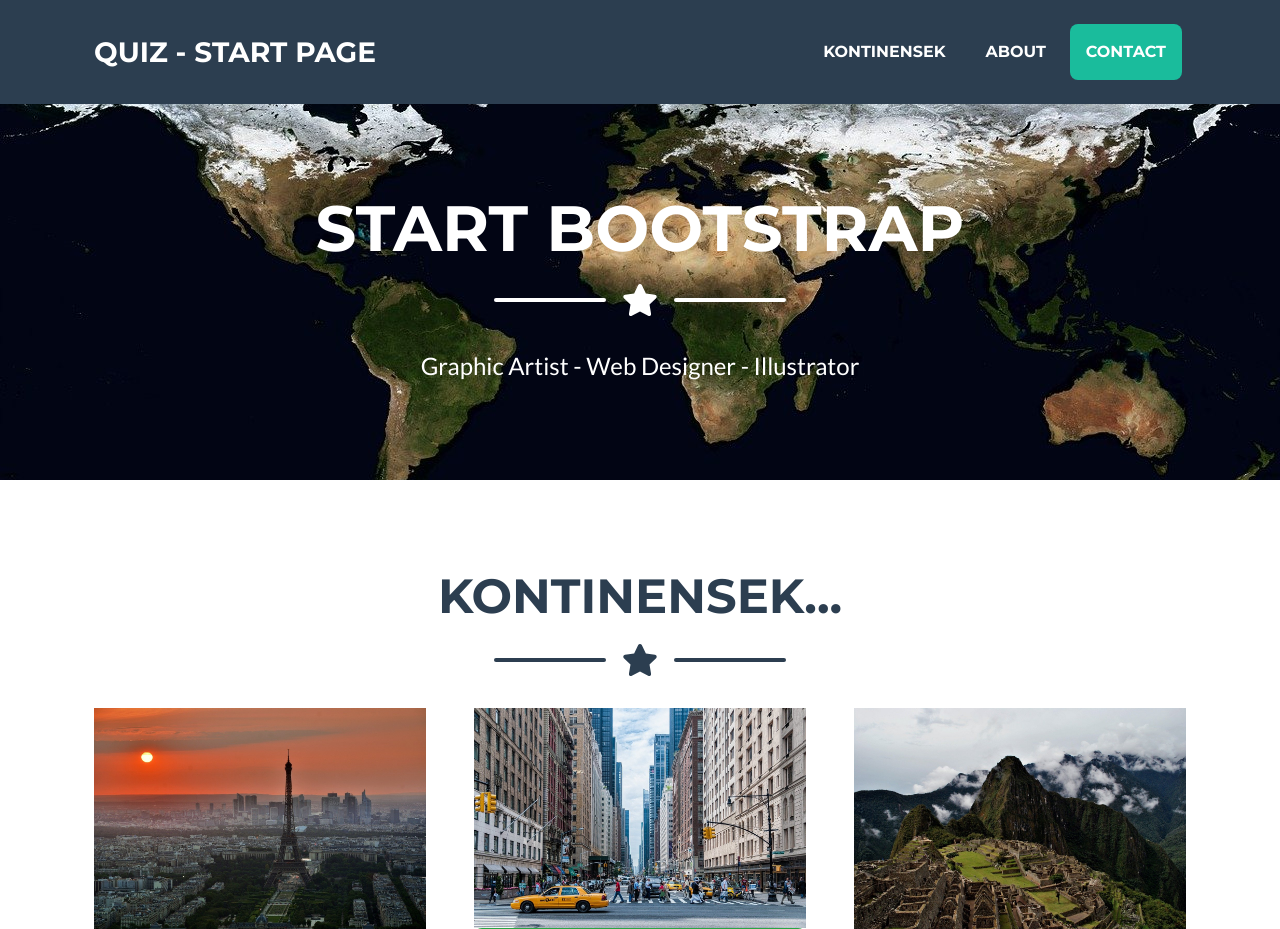
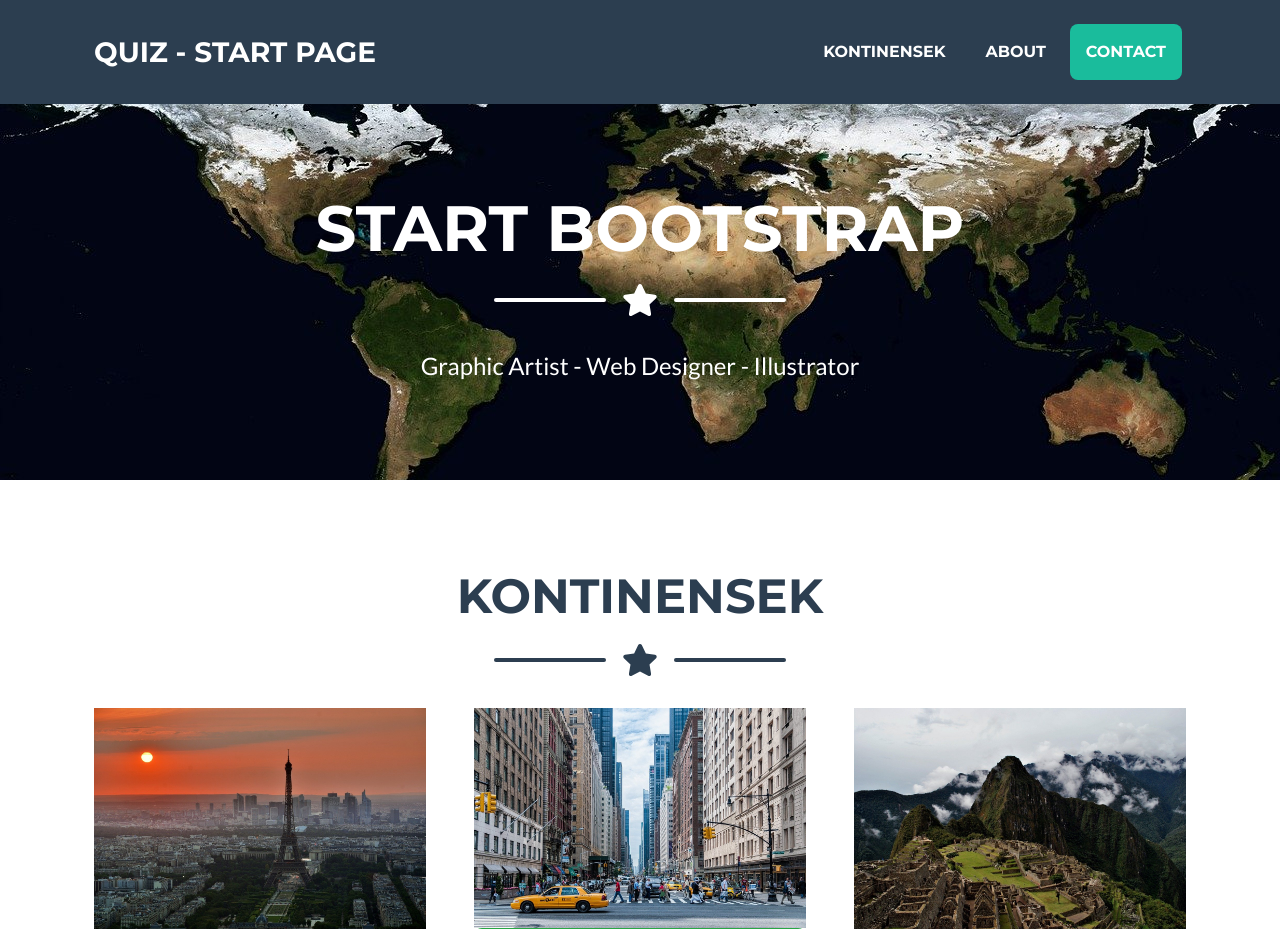
Before and after one commit to ZsoltAntal9999/quiz_project, a PHP site: page / in a window 1280 px wide. Shown: the top 929 px of the page. Run offline with PHP 8.4, Linux system fonts and the light colour scheme; data comes from the database, SQL or seed files in the repository.

Commit message:
Update fooldal.php

```diff
--- a/fooldal.php
+++ b/fooldal.php
@@ -16,7 +16,7 @@
 <section class="page-section portfolio" id="portfolio">
             <div class="container">
                 <!-- Portfolio Section Heading-->
-                <h2 class="page-section-heading text-center text-uppercase text-secondary mb-0">Kontinensek...</h2>
+                <h2 class="page-section-heading text-center text-uppercase text-secondary mb-0">Kontinensek</h2>
                 <!-- Icon Divider-->
                 <div class="divider-custom">
                     <div class="divider-custom-line"></div>
```
